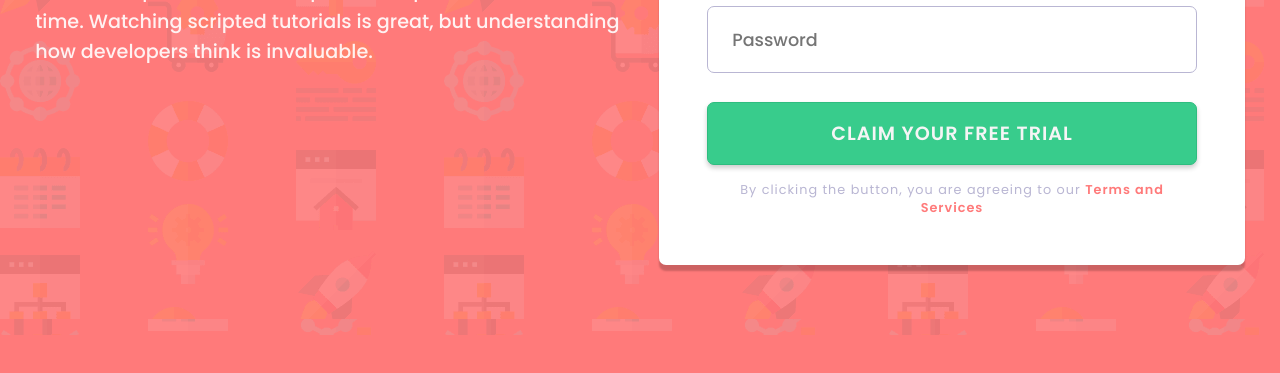
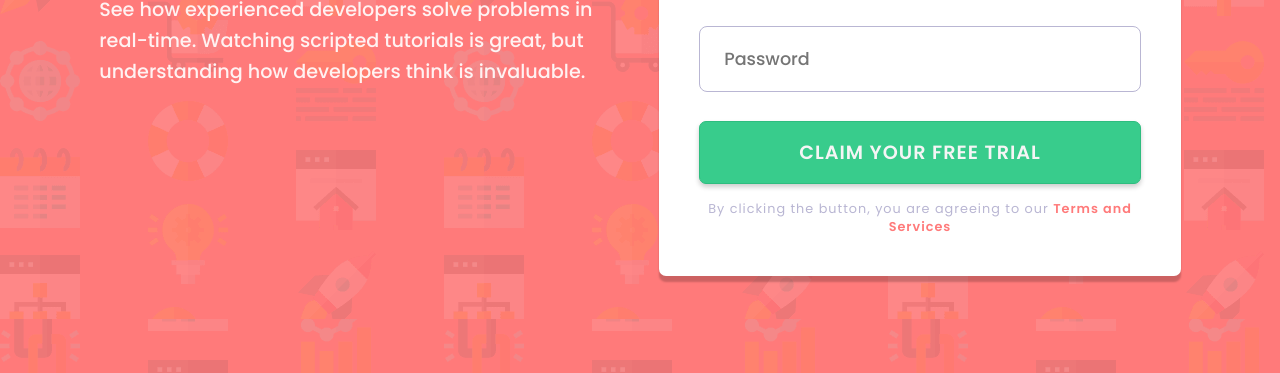
Before and after one commit to mehmet-emin-git/signUp-form, a plain HTML site: page index.html in a window 1280 px wide. Shown: the part 481-854 px from the top of the page. Before the commit the page ends 816 px from the top, so only its background shows below. Drawn offline with Linux system fonts and the light colour scheme.

Commit message:
changing some padding and margins in the contaier and the form

```diff
--- a/style.css
+++ b/style.css
@@ -31,7 +31,7 @@ body {
   align-items: center;
   justify-content: center;
   margin: 0 auto;
-  padding: 0.5rem;
+  padding: 4.5rem;
   min-height: 100vh;
   max-width: 1270px;
 }
@@ -55,7 +55,7 @@ p {
 
 .box {
   background-color: white;
-  padding: 3rem;
+  padding: 2.5rem;
   border-radius: 7px;
   box-shadow: 0 6px 2px rgba(0, 0, 0, 0.2);
   margin-bottom: 1.1rem;
@@ -77,7 +77,7 @@ input {
   width: 100%;
   padding: 1.2rem 1.5rem;
   border: 1px solid var(--grayish-blue);
-  border-radius: 7px;
+  border-radius: 8px;
   font-weight: 500;
   font-size: 1.1rem;
   font-family: "Poppins", sans-serif;
```
